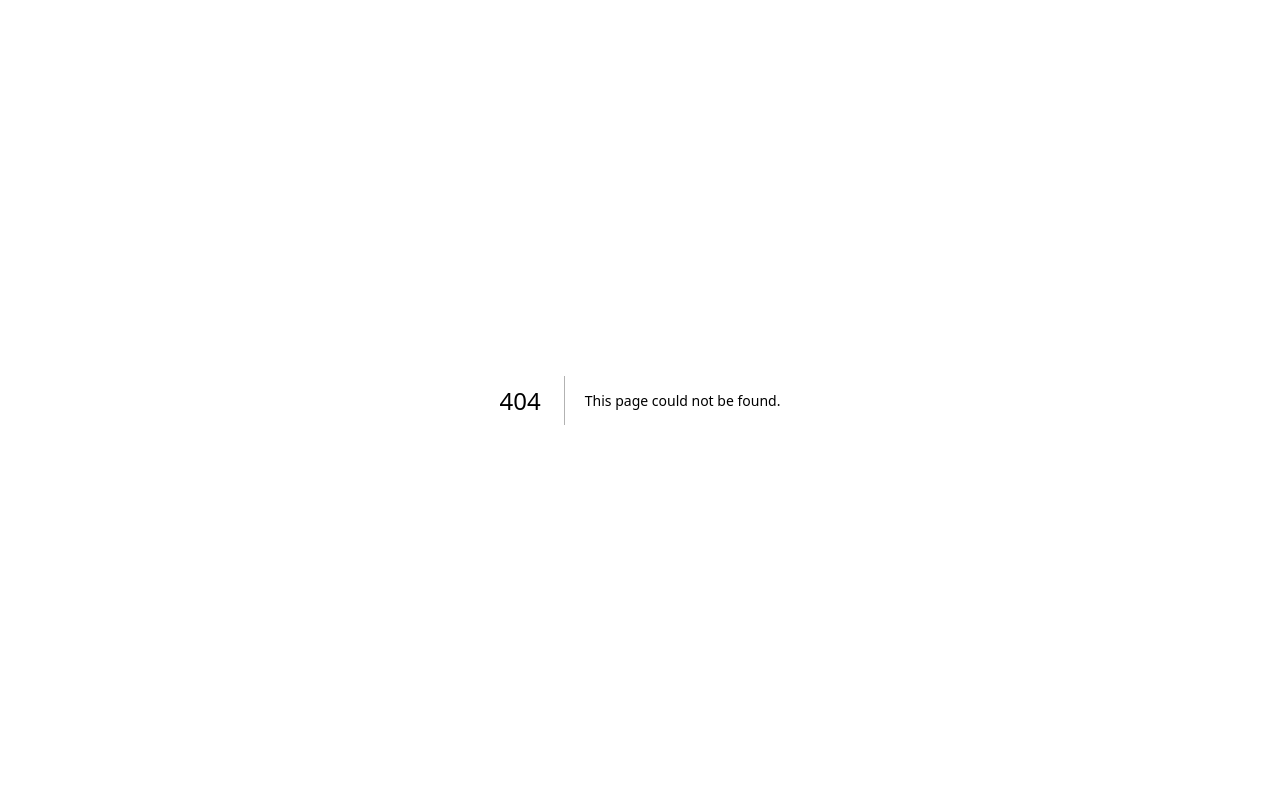
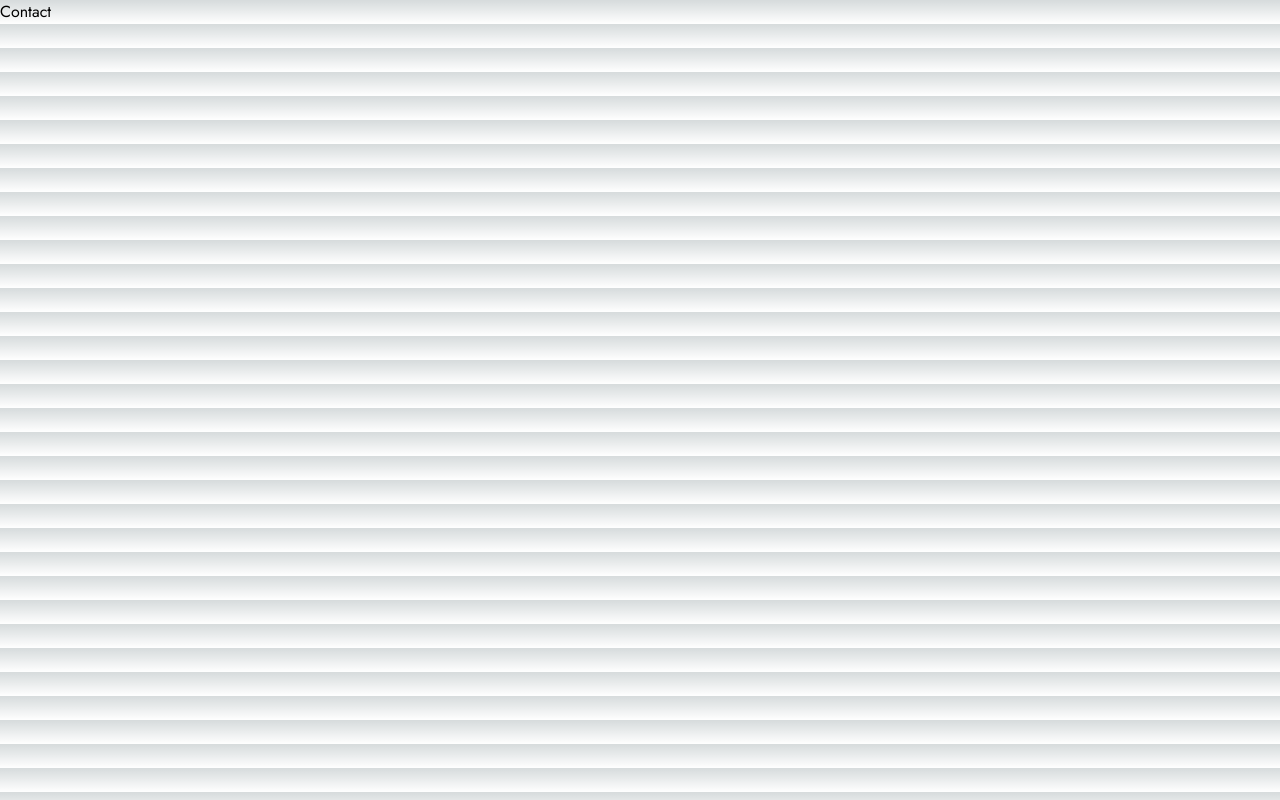
Before and after one commit to nicknjagi/designo-multi-page-website, a Next.js app: page /contact in a window 1280 px wide. Before the commit this address had no page. Built offline with nearby package versions, Linux system fonts and the light colour scheme.

Commit message:
feat: create contact page.js

```diff
--- /dev/null
+++ b/app/contact/page.js
@@ -0,0 +1,6 @@
+const Contact = () => {
+  return (
+    <div>Contact</div>
+  )
+}
+export default Contact
```
